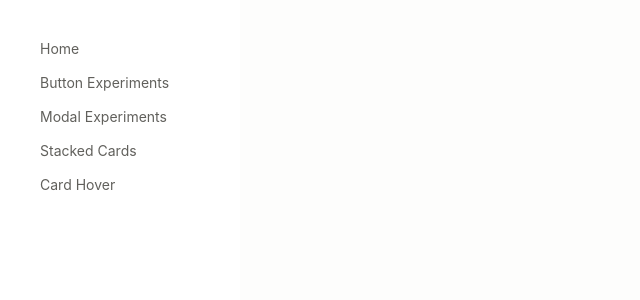
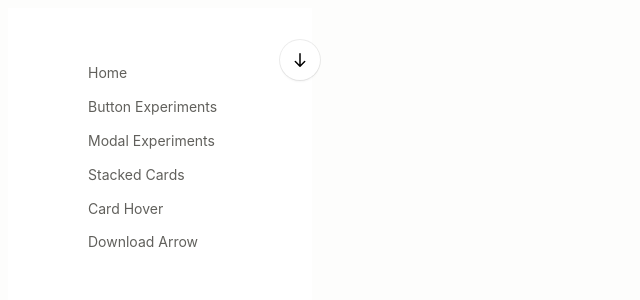
Before and after one commit to lokesh/animations.dev, a React (Vite) app: page /download-arrow in a window 1280 px wide. Shown: the top 300 px of the page, without its empty margins (0-640 px from the left). Built offline with nearby package versions, Linux system fonts and the light colour scheme.

Commit message:
Enhance project rules and structure: add guidelines for new pages, include DownloadArrow component in App, and update CardHover import path. Remove unused CardHover.module.css file and add new CSS easing variables in App.css.

```diff
--- a/src/App.css
+++ b/src/App.css
@@ -5,6 +5,28 @@
   --text-color: #21201c;
 
   --text-color-light: #61605c;
+
+  --ease-in-quad: cubic-bezier(.55, .085, .68, .53);
+  --ease-in-cubic: cubic-bezier(.550, .055, .675, .19);
+  --ease-in-quart: cubic-bezier(.895, .03, .685, .22);
+  --ease-in-quint: cubic-bezier(.755, .05, .855, .06);
+  --ease-in-expo: cubic-bezier(.95, .05, .795, .035);
+  --ease-in-circ: cubic-bezier(.6, .04, .98, .335);
+
+  --ease-out-quad: cubic-bezier(.25, .46, .45, .94);
+  --ease-out-cubic: cubic-bezier(.215, .61, .355, 1);
+  --ease-out-quart: cubic-bezier(.165, .84, .44, 1);
+  --ease-out-quint: cubic-bezier(.23, 1, .32, 1);
+  --ease-out-expo: cubic-bezier(.19, 1, .22, 1);
+  --ease-out-circ: cubic-bezier(.075, .82, .165, 1);
+
+  --ease-in-out-quad: cubic-bezier(.455, .03, .515, .955);
+  --ease-in-out-cubic: cubic-bezier(.645, .045, .355, 1);
+  --ease-in-out-quart: cubic-bezier(.77, 0, .175, 1);
+  --ease-in-out-quint: cubic-bezier(.86, 0, .07, 1);
+  --ease-in-out-expo: cubic-bezier(1, 0, 0, 1);
+  --ease-in-out-circ: cubic-bezier(.785, .135, .15, .86);
+}
 }
 
 * {
--- a/src/App.jsx
+++ b/src/App.jsx
@@ -8,6 +8,7 @@ import ButtonExperiments from './pages/ButtonExperiments';
 import ModalExperiments from './pages/ModalExperiments';
 import StackedCards from './pages/StackedCards';
 import CardHover from './pages/CardHover';
+import DownloadArrow from './pages/DownloadArrow';
 
 function App() {
   return (
@@ -36,6 +37,9 @@ function App() {
               <li>
                 <Link to="/card-hover">Card Hover</Link>
               </li>
+              <li>
+                <Link to="/download-arrow">Download Arrow</Link>
+              </li>
             </ul>
           </motion.div>
         </nav>
@@ -46,6 +50,7 @@ function App() {
             <Route path="/modals" element={<ModalExperiments />} />
             <Route path="/stacked-cards" element={<StackedCards />} />
             <Route path="/card-hover" element={<CardHover />} />
+            <Route path="/download-arrow" element={<DownloadArrow />} />
           </Routes>
         </main>
       </div>
--- a/src/pages/CardHover.jsx
+++ b/src/pages/CardHover.jsx
@@ -1,4 +1,4 @@
-import styles from "./CardHover.module.css";
+import styles from "../styles/CardHover.module.css";
 
 export default function CardHover() {
   return (
--- /dev/null
+++ b/src/pages/DownloadArrow.jsx
@@ -0,0 +1,29 @@
+import styles from "../styles/DownloadArrow.module.css";
+
+export default function DownloadArrow() {
+  return (
+    <button aria-label="Download PDF" className={styles.downloadButton}>
+      {ArrowDown}
+      {ArrowDown}
+    </button>
+  );
+}
+
+const ArrowDown = (
+  <svg
+    width="18"
+    height="18"
+    viewBox="0 0 24 24"
+    fill="none"
+    xmlns="http://www.w3.org/2000/svg"
+    className={styles.arrowDown}
+  >
+    <path
+      d="M18.25 14L12 20.25L5.75 14M12 19.5V3.75"
+      stroke="currentColor"
+      strokeWidth="2"
+      strokeLinecap="round"
+      strokeLinejoin="round"
+    />
+  </svg>
+);
--- /dev/null
+++ b/src/styles/DownloadArrow.module.css
@@ -0,0 +1,35 @@
+.downloadButton {
+  height: 40px;
+  width: 40px;
+  border-radius: 50%;
+  display: grid;
+  place-items: center;
+  box-shadow:
+    0 0 0 1px rgba(0, 0, 0, 0.08),
+    0px 2px 2px rgba(0, 0, 0, 0.04);
+  background: #fff;
+  border: none;
+  overflow: hidden;
+  position: relative;
+  cursor: pointer;
+}
+
+.arrowDown {
+  transition: transform 0.2s var(--ease-out-quad);
+}
+
+.arrowDown:nth-child(1) {
+  transform: translateY(-150%);
+}
+
+.arrowDown:nth-child(2) {
+  position: absolute;
+}
+
+.downloadButton:hover .arrowDown:nth-child(1) {
+  transform: translateY(0);
+}
+
+.downloadButton:hover .arrowDown:nth-child(2) {
+  transform: translateY(150%);
+}
```
Also changed, not shown: src/styles/CardHover.module.css (renamed from src/pages/CardHover.module.css), 1 other file (tests, documents, lock files or other folders).
